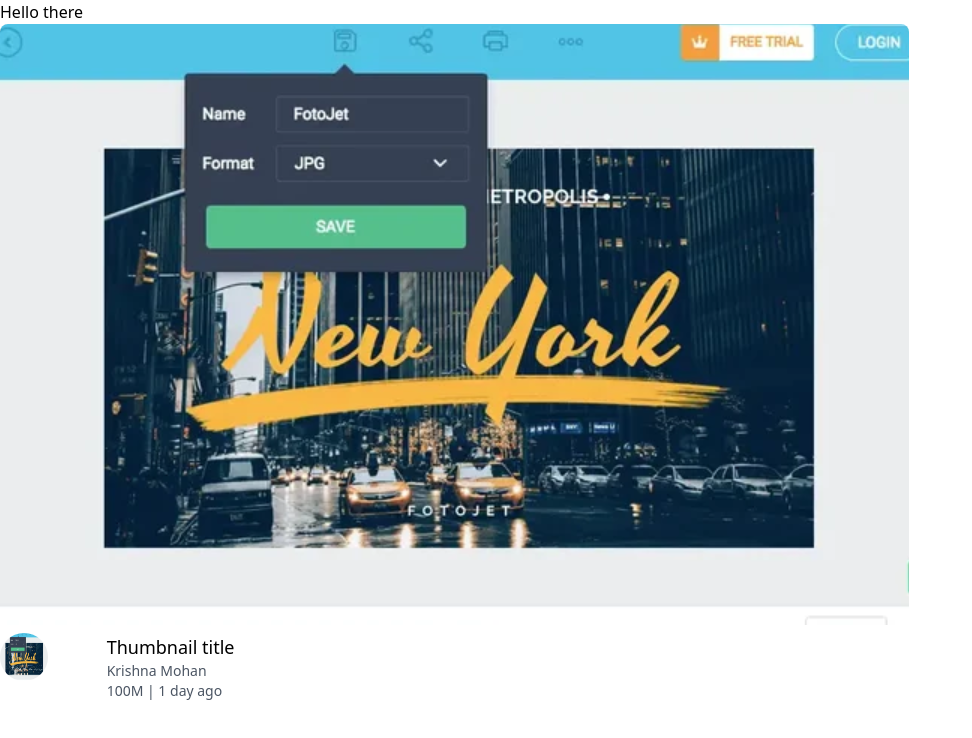
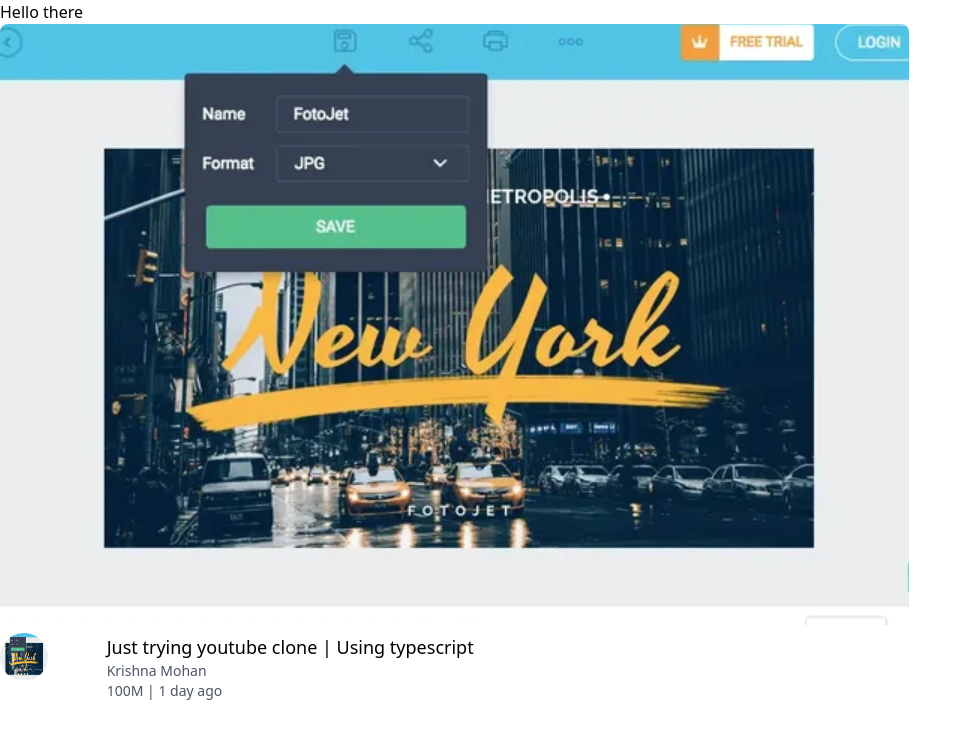
Before and after one commit to krishna9358/youtube_clone_frontend, a Next.js app in the folder frontend/: page / in a window 1280 px wide. Shown: the top 738 px of the page, without its empty margins (0-972 px from the left). Built offline with nearby package versions, Linux system fonts and the light colour scheme.

Commit message:
made the component dynamic, index is still generic

```diff
--- a/frontend/src/components/VideoCard.tsx
+++ b/frontend/src/components/VideoCard.tsx
@@ -1,19 +1,19 @@
-export  function VideoCard(){
+export  function VideoCard(props:any){
     return <div>
-        <img src="/thumbnail.png" alt="a"  className="rounded-lg"/>
+        <img src={props.image} alt="a"  className="rounded-lg"/>
         <div className="grid grid-cols-12 pt-2 ">
             <div className="col-span-1 ">
-                <img className="rounded-full  w-12 h-12 " src="/thumbnail.png" alt="a"  />
+                <img className="rounded-full  w-12 h-12 " src={props.channel} alt="a"  />
             </div>
             <div className="col-span-11 ">
                 <div className="text-lg">
-                Thumbnail title
+                {props.title}
                 </div>
             <div className="col-span-11 text-gray-600 text-sm">
-               Krishna Mohan
+               {props.author}
             </div>
             <div className="col-span-11  text-gray-600 text-sm">
-                100M  | 1 day ago
+               {props.views} | {props.timestamp}
             </div>
 
             </div>
--- a/frontend/src/pages/index.tsx
+++ b/frontend/src/pages/index.tsx
@@ -1,13 +1,20 @@
 import Image from "next/image";
 import { Inter } from "next/font/google";
 import {VideoCard} from "@/components/VideoCard";
+import { timeStamp } from "console";
 const inter = Inter({ subsets: ["latin"] });
 
 export default function Home() {
   return (
     <div>
       Hello there
-      <VideoCard></VideoCard>
+      <VideoCard title={"Just trying youtube clone | Using typescript"}
+      image={"thumbnail.png"}
+      channel={"thumbnail.png"}
+      timestamp={"1 day ago"}
+      views= {"100M"}
+      author={"Krishna Mohan"}
+      ></VideoCard>
     </div>
    );
 }
```
